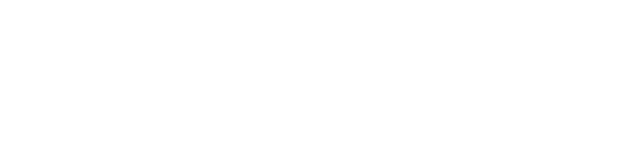
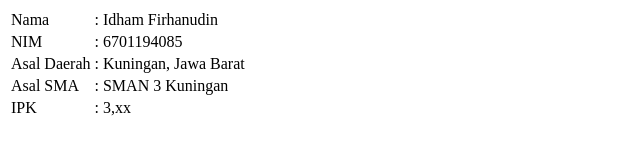
Before and after one commit to idhamfirhanudin/6701194085_assessment1pabw, a plain HTML site: page index.html in a window 1280 px wide. Shown: the whole page, without its empty margins (0-640 px from the left). Drawn offline with Linux system fonts and the light colour scheme.

Commit message:
commit2-6701194085

```diff
--- a/index.html
+++ b/index.html
@@ -5,6 +5,32 @@
     <title>Title</title>
 </head>
 <body>
-
+    <table>
+        <tr>
+            <td>Nama</td>
+            <td>:</td>
+            <td>Idham Firhanudin</td>
+        </tr>
+        <tr>
+            <td>NIM</td>
+            <td>:</td>
+            <td>6701194085</td>
+        </tr>
+        <tr>
+            <td>Asal Daerah</td>
+            <td>:</td>
+            <td>Kuningan, Jawa Barat</td>
+        </tr>
+        <tr>
+            <td>Asal SMA</td>
+            <td>:</td>
+            <td>SMAN 3 Kuningan</td>
+        </tr>
+        <tr>
+            <td>IPK</td>
+            <td>:</td>
+            <td>3,xx</td>
+        </tr>
+    </table>
 </body>
 </html>
```
